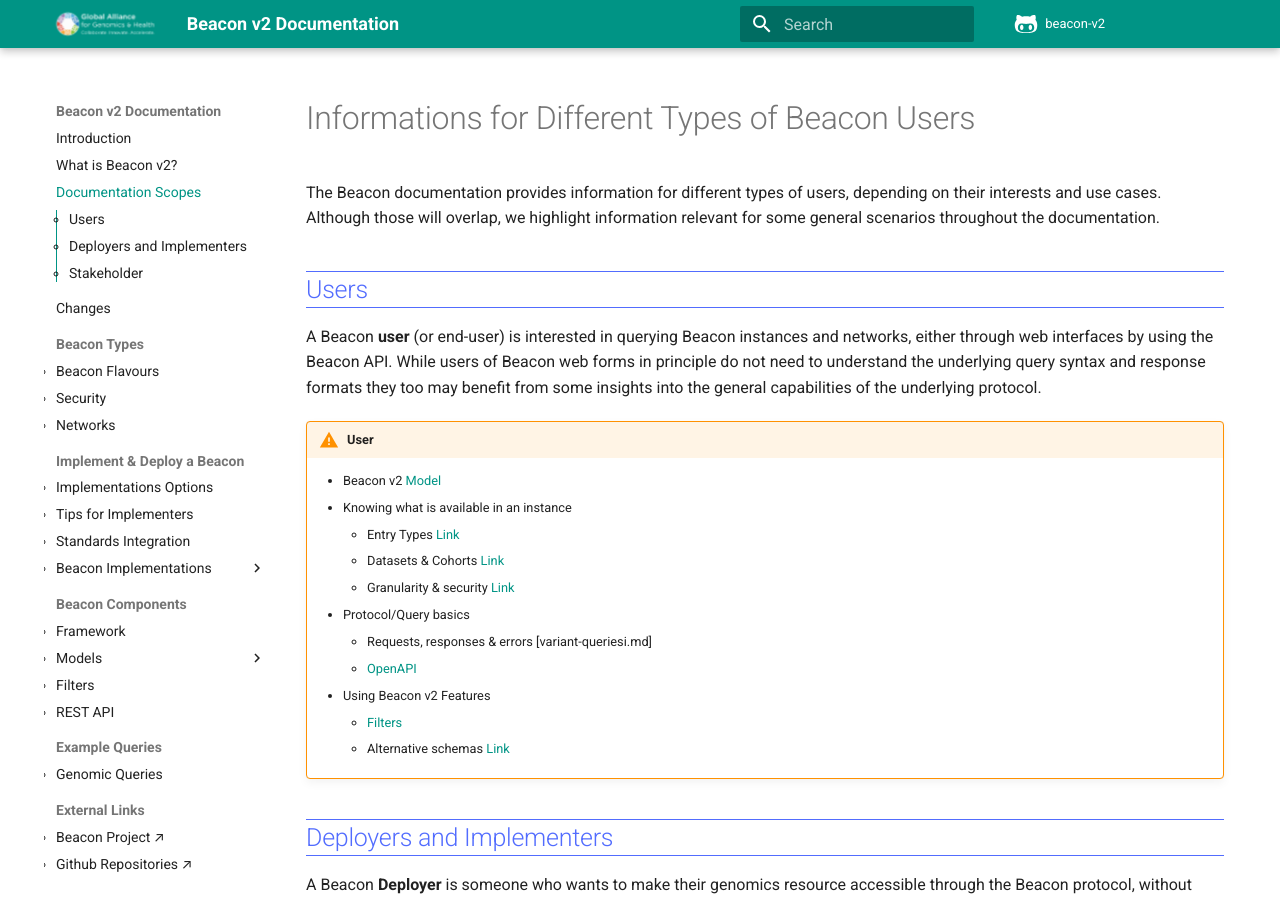
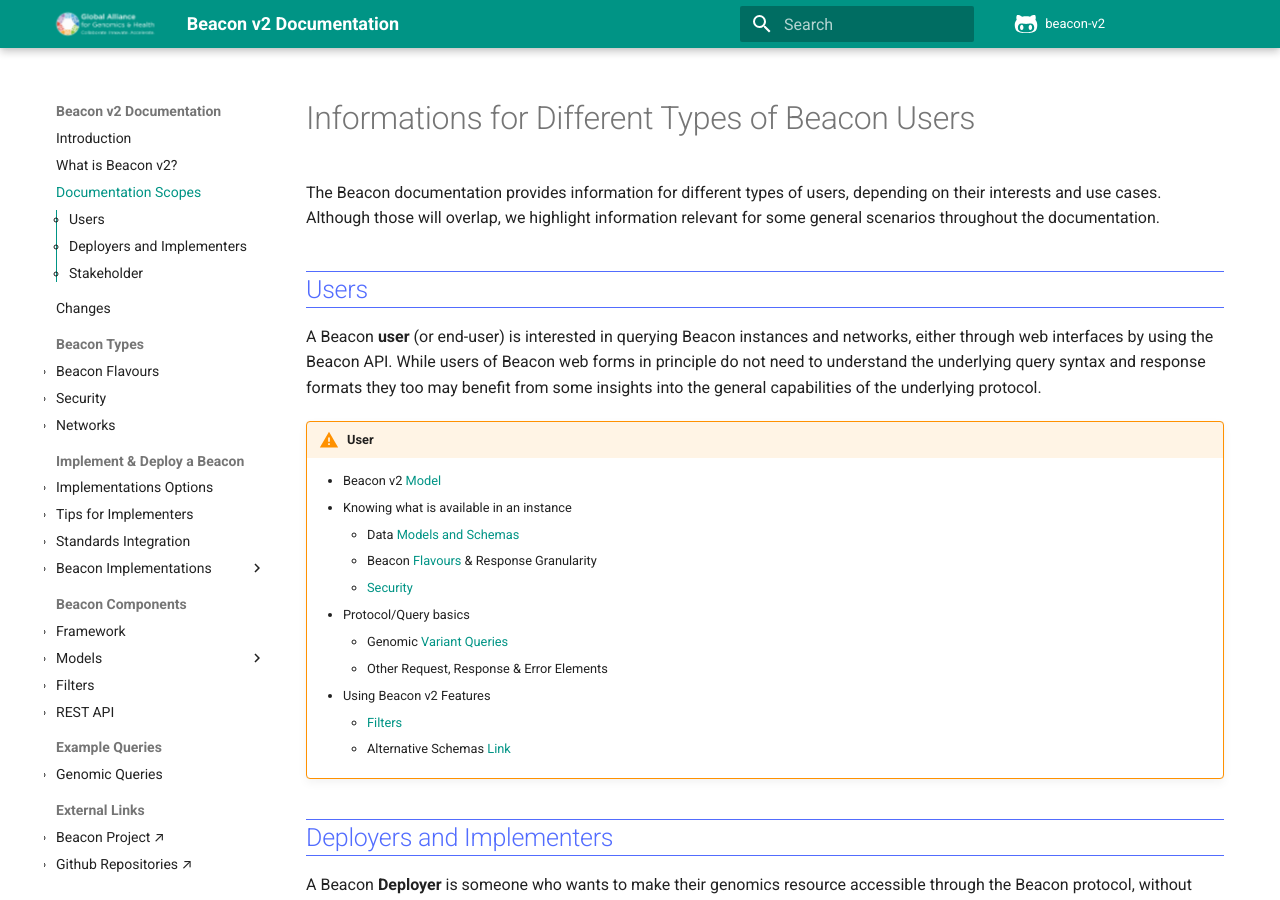
Before and after one commit to ga4gh-beacon/beacon-v2, an MkDocs documentation site: the page built from docs/roles.md, in a window 1280 px wide and 900 px high. Built offline with MkDocs 1.6.1 and Material for MkDocs 9.7.7, drawn with Linux system fonts in a browser that asks for light colours; comment, search, counter and statistics services are not loaded.

Commit message:
Update roles.md

```diff
--- a/docs/roles.md
+++ b/docs/roles.md
@@ -14,15 +14,17 @@ benefit from some insights into the general capabilities of the underlying proto
 !!! Warning "User"
     * Beacon v2 [Model](models.md)
     * Knowing what is available in an instance
-        * Entry Types [Link](models.md)
-        * Datasets & Cohorts [Link](models.md)
-        * Granularity & security [Link](beacon-flavours.md)
+        * Data [Models and Schemas](models.md)
+        * Beacon [Flavours](beacon-flavours.md) & Response Granularity
+        * [Security](security.md)
     * Protocol/Query basics
-        * Requests, responses & errors [variant-queriesi.md]
-        * [OpenAPI](https://www.openapis.org)
+        * Genomic [Variant Queries](variant-queries.md)
+        * Other Request, Response & Error Elements
     * Using Beacon v2 Features
         * [Filters](filters.md)
-        * Alternative schemas [Link](models.md)
+        * Alternative Schemas [Link](models.md)
+
+<!--        * [OpenAPI](https://www.openapis.org) -->
 
 
 ## Deployers and Implementers
```
